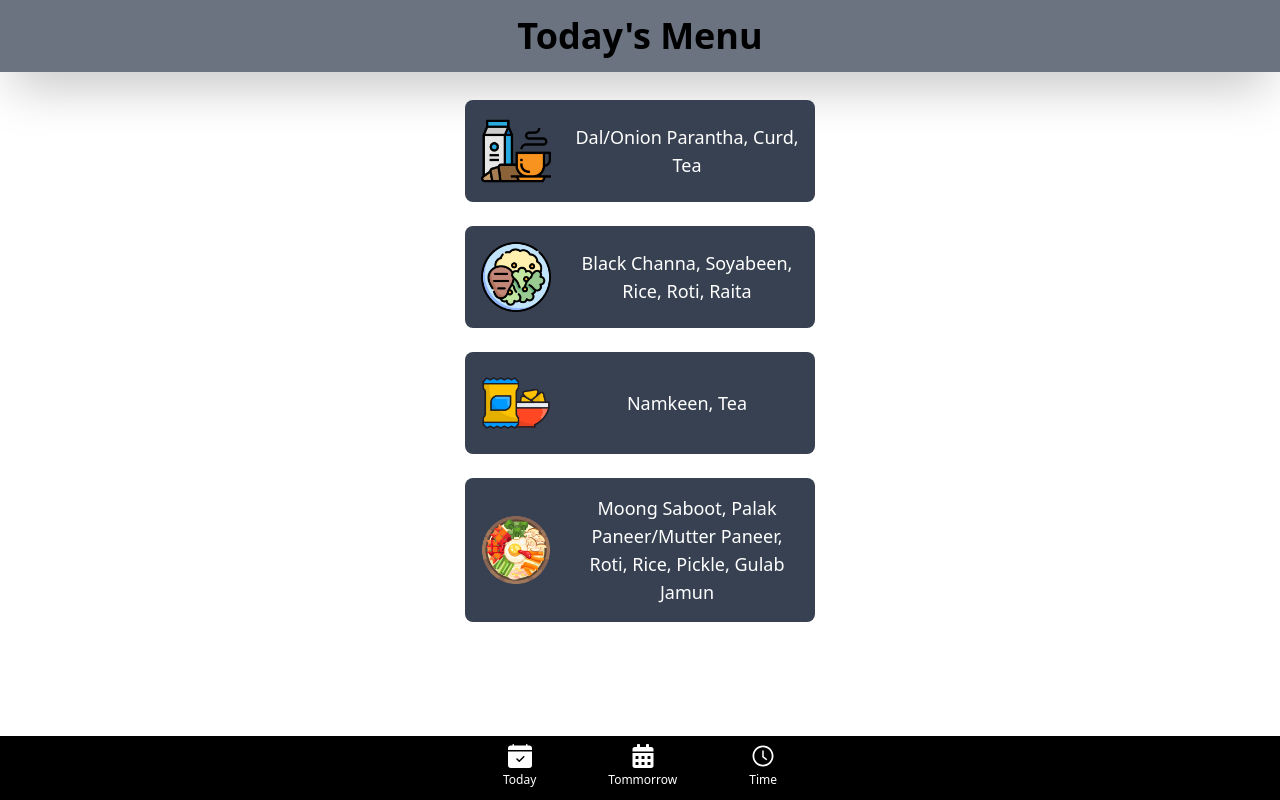
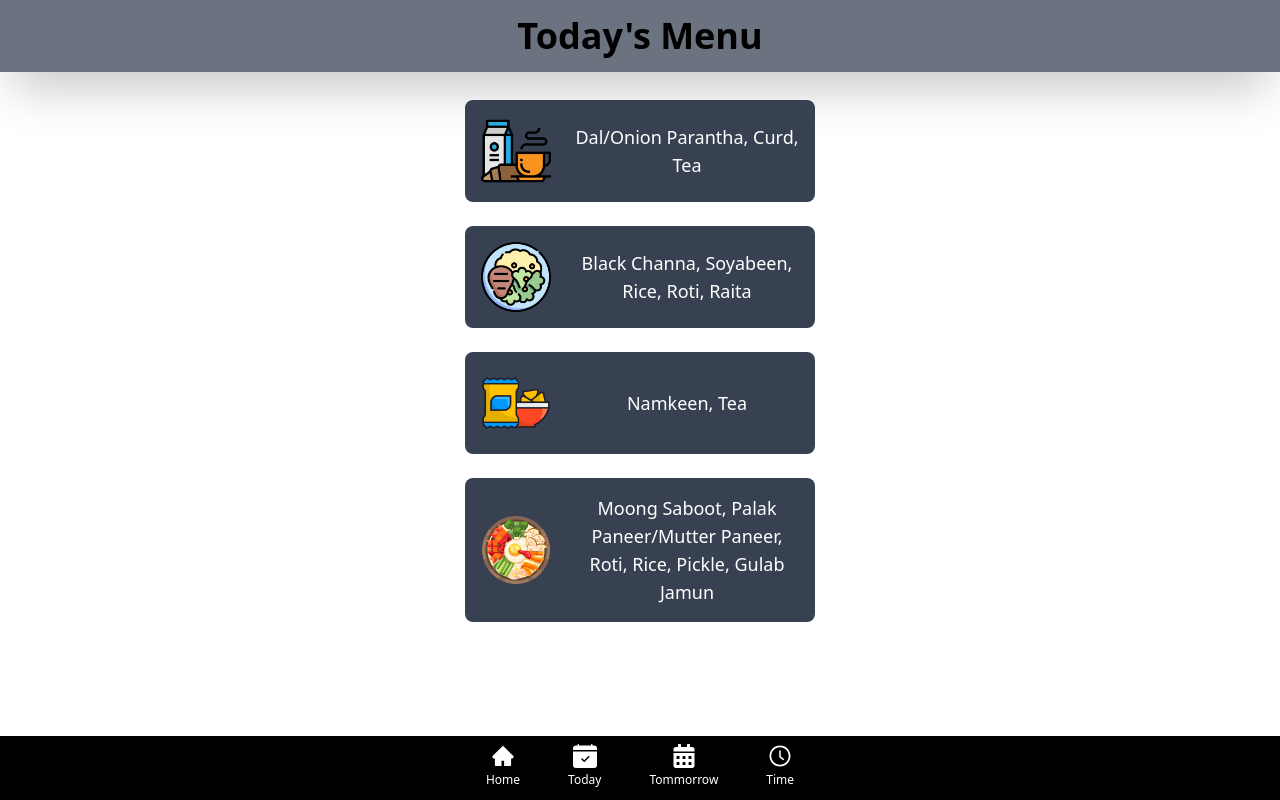
Before and after one commit to Abhishek058/U_MESS, a React (Vite) app: page /boys/today in a window 1280 px wide. Built offline with nearby package versions, Linux system fonts and the light colour scheme.

Commit message:
Loading page set

```diff
--- a/src/components/Footer.tsx
+++ b/src/components/Footer.tsx
@@ -1,6 +1,7 @@
 import { FaCalendarAlt } from "react-icons/fa";
 import { BsFillCalendarCheckFill } from "react-icons/bs";
 import { AiOutlineClockCircle } from "react-icons/ai";
+import { AiFillHome } from "react-icons/ai";
 import { Link } from "react-router-dom";
 
 interface FooterProps {
@@ -9,7 +10,16 @@ interface FooterProps {
 
 const Footer: React.FC<FooterProps> = ({ gndr }) => {
   return (
-    <div className="fixed bottom-0 w-full bg-black flex justify-center items-center gap-x-16">
+    <div className="fixed bottom-0 w-full bg-black flex justify-center items-center gap-x-10">
+      <Link to={"/"}>
+        <div
+          className="py-2 flex flex-col items-center text-white text-2xl cursor-pointer hover:text-blue-300"
+          onClick={() => {}}
+        >
+          <AiFillHome />
+          <p className="text-white text-xs p-1">Home</p>
+        </div>
+      </Link>
       <Link to={`/${gndr}/today`}>
         <div
           className="py-2 flex flex-col items-center text-white text-2xl cursor-pointer hover:text-blue-300"
--- a/src/components/Home.tsx
+++ b/src/components/Home.tsx
@@ -1,33 +1,21 @@
-import { useEffect, useState } from "react";
+import { useState } from "react";
 import Loading from "./Loading";
-import { hostel } from "../mess";
 import { Link } from "react-router-dom";
 import boy from "../assets/boy.png";
 import girl from "../assets/girl.png";
 
 const Home = () => {
-  const hostel = [
-    { name: "Select Hostel. . . ." },
-    { name: "Magllen" },
-    { name: "Darwin" },
-    { name: "Archemedes" },
-    { name: "Pie" },
-    { name: "IBN" },
-    { name: "Nightangle" },
-  ];
-
-  const [mess, setMess] = useState("Select Hostel. . . .");
   const [isLoding, setIsLoading] = useState(true);
 
-  useEffect(() => {
   setTimeout(() => {
     setIsLoading(false);
-    }, 1500);
-  }, []);
-
-  useEffect(() => {});
+  }, 800);
 
   return (
+    <>
+      {isLoding ? (
+        <Loading />
+      ) : (
         <div className=" w-full h-screen flex justify-center items-center">
           <div className="flex flex-col h-1/2 justify-center items-center bg-black opacity-90 rounded-xl px-3 md:w-1/2 md:h-2/3 xl:w-1/2 xl:h-2/3">
             <h1 className="text-white text-3xl font-semibold p-8 text-center xl:text-5xl">
@@ -57,6 +45,8 @@ const Home = () => {
             </div>
           </div>
         </div>
+      )}
+    </>
   );
 };
 
```
Lines whose indentation alone changed are shown as unchanged.
